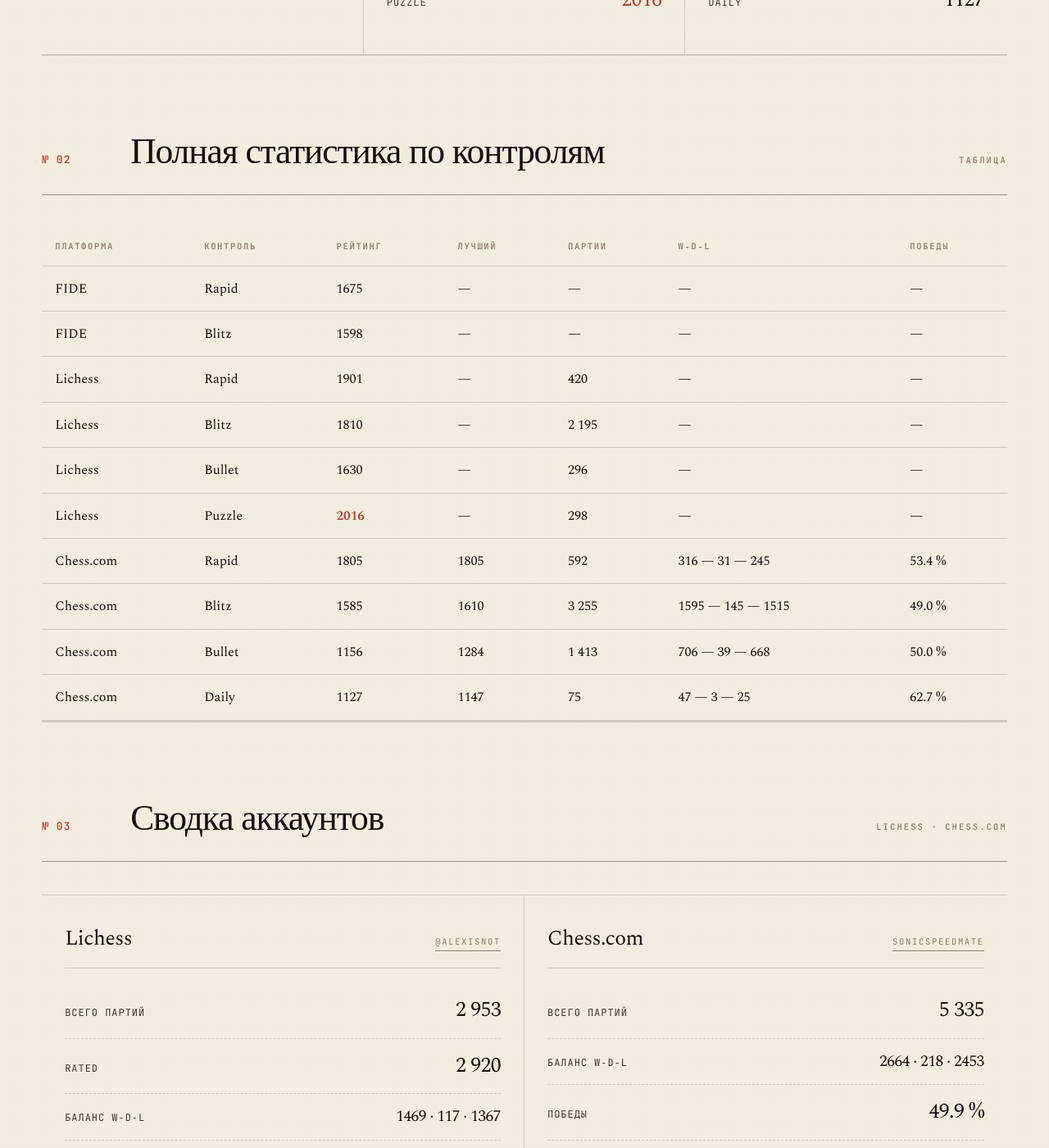
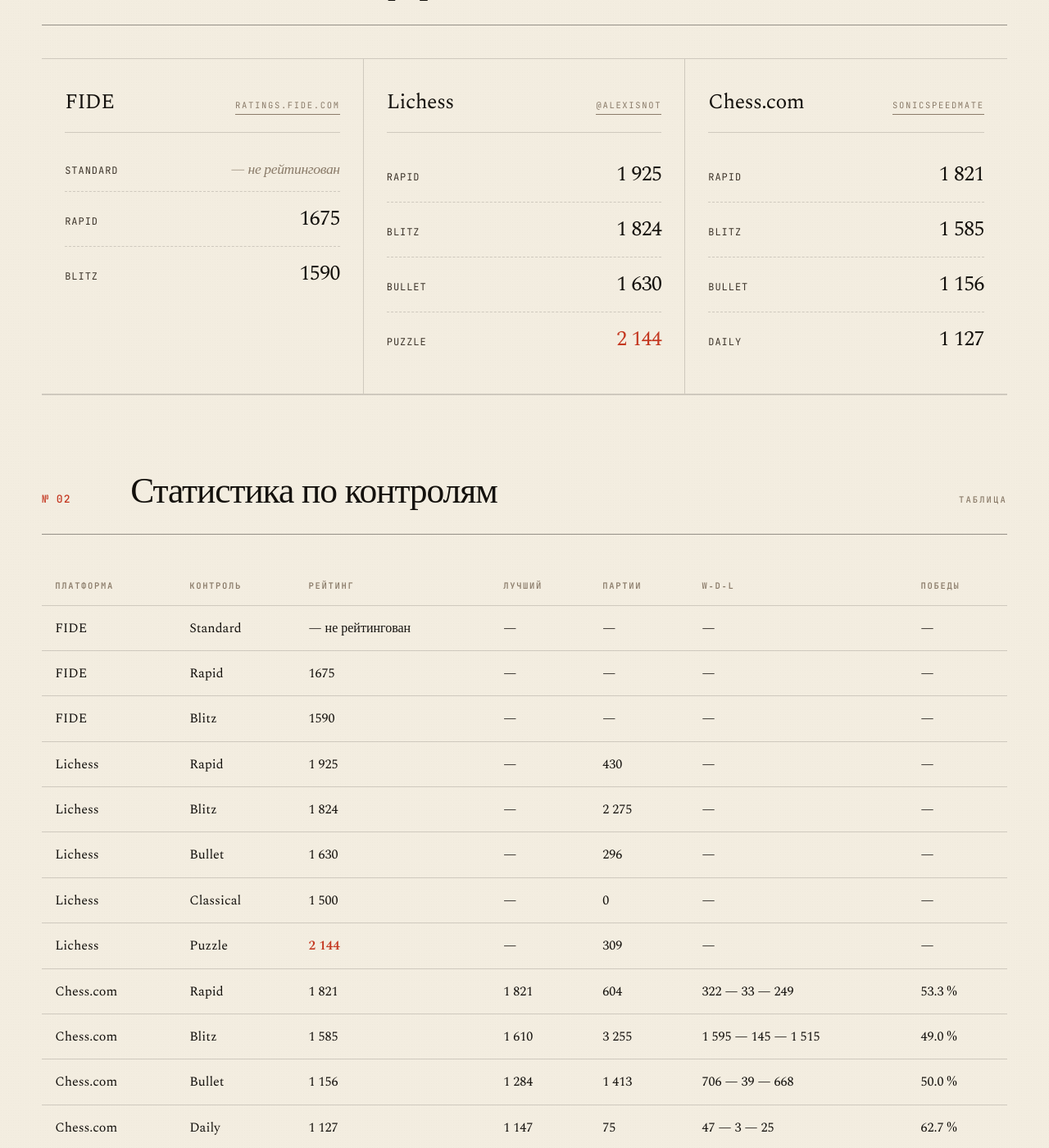
Before and after one commit to alexzavalny/zavalny_com, a Jekyll site: the page built from chess.md, in a window 1280 px wide and 1400 px high, scrolled down 1300 px. Shown: the whole window at 82% size. Built offline with Jekyll 4.4.1, drawn with Linux system fonts in a browser that asks for light colours; some of the changed text lies outside the part shown.

Commit message:
Update chess ratings

```diff
--- a/chess.md
+++ b/chess.md
@@ -1,11 +1,11 @@
 ---
-layout: default
+layout: page
 title: Шахматы
 permalink: /chess/
 masthead_left:
   - "Раздел IV"
   - "Шахматы"
-  - "Обновлено 22 мая 2026"
+  - "Обновлено 1 июня 2026"
 masthead_right:
   - "FIDE 11654651"
   - "Lichess @AlexIsNot"
@@ -18,152 +18,55 @@
     <h1 class="split-line">Шах<em>маты</em></h1>
   </div>
   <div class="h-right reveal">
-    <p class="h-stand">
-      Три аккаунта, два цвета фигур, один игрок. FIDE, Lichess и Chess.com — рейтинги, статистика и баланс партий за всё время.
-    </p>
+    <p class="h-stand">Три аккаунта, два цвета фигур, один игрок. FIDE, Lichess и Chess.com — рейтинги, статистика и баланс партий за всё время.</p>
     <div class="h-figures">
-      <div class="fig"><strong>2016</strong><span class="tag">Lichess puzzle</span></div>
-      <div class="fig"><strong>8 288</strong><span class="tag">партии</span></div>
+      <div class="fig"><strong>2 144</strong><span class="tag">Lichess puzzle</span></div>
+      <div class="fig"><strong>8 390</strong><span class="tag">партии</span></div>
       <div class="fig"><strong>49.9 %</strong><span class="tag">победы</span></div>
     </div>
   </div>
 </section>
 
 <section class="chess-stat-row reveal">
-  <div class="cs">
-    <span class="label">Лучший рейтинг</span>
-    <span class="v">2016</span>
-    <span class="sub">Lichess · Puzzle</span>
-  </div>
-  <div class="cs">
-    <span class="label">Лучший в игре</span>
-    <span class="v">1901</span>
-    <span class="sub">Lichess · Rapid</span>
-  </div>
-  <div class="cs">
-    <span class="label">Партий на Lichess</span>
-    <span class="v">2 953</span>
-    <span class="sub">1469‑117‑1367</span>
-  </div>
-  <div class="cs">
-    <span class="label">Партий на Chess.com</span>
-    <span class="v">5 335</span>
-    <span class="sub">2664‑218‑2453</span>
-  </div>
+  <div class="cs"><span class="label">Лучший рейтинг</span><span class="v">2 144</span><span class="sub">Lichess · Puzzle</span></div>
+  <div class="cs"><span class="label">Лучший в игре</span><span class="v">1 925</span><span class="sub">Lichess · Rapid</span></div>
+  <div class="cs"><span class="label">Партий на Lichess</span><span class="v">3 043</span><span class="sub">1 515‑122‑1 406</span></div>
+  <div class="cs"><span class="label">Партий на Chess.com</span><span class="v">5 347</span><span class="sub">2 670‑220‑2 457</span></div>
 </section>
 
 <section class="section reveal" style="padding-top: 40px; padding-bottom: 0;">
-  <div class="section-head">
-    <div class="num">№ 01</div>
-    <h2>Рейтинги по платформам</h2>
-    <div class="meta tag">Май 2026</div>
-  </div>
+  <div class="section-head"><div class="num">№ 01</div><h2>Рейтинги по платформам</h2><div class="meta tag">Июнь 2026</div></div>
   <div class="rating-grid">
-    <div class="rcard">
-      <div class="head">
-        <h3>FIDE</h3>
-        <a href="https://ratings.fide.com/profile/11654651" class="link" target="_blank" rel="noopener">ratings.fide.com</a>
-      </div>
-      <div class="rows">
-        <div class="rr"><span class="k">Standard</span><span class="vv muted">— не рейтингован</span></div>
-        <div class="rr"><span class="k">Rapid</span><span class="vv">1675</span></div>
-        <div class="rr"><span class="k">Blitz</span><span class="vv">1598</span></div>
-      </div>
-    </div>
-    <div class="rcard">
-      <div class="head">
-        <h3>Lichess</h3>
-        <a href="https://lichess.org/@/AlexIsNot" class="link" target="_blank" rel="noopener">@AlexIsNot</a>
-      </div>
-      <div class="rows">
-        <div class="rr"><span class="k">Rapid</span><span class="vv">1901</span></div>
-        <div class="rr"><span class="k">Blitz</span><span class="vv">1810</span></div>
-        <div class="rr"><span class="k">Bullet</span><span class="vv">1630</span></div>
-        <div class="rr"><span class="k">Puzzle</span><span class="vv" style="color:var(--red);">2016</span></div>
-      </div>
-    </div>
-    <div class="rcard">
-      <div class="head">
-        <h3>Chess.com</h3>
-        <a href="https://www.chess.com/member/SonicSpeedMate" class="link" target="_blank" rel="noopener">SonicSpeedMate</a>
-      </div>
-      <div class="rows">
-        <div class="rr"><span class="k">Rapid</span><span class="vv">1805</span></div>
-        <div class="rr"><span class="k">Blitz</span><span class="vv">1585</span></div>
-        <div class="rr"><span class="k">Bullet</span><span class="vv">1156</span></div>
-        <div class="rr"><span class="k">Daily</span><span class="vv">1127</span></div>
-      </div>
-    </div>
+    <div class="rcard"><div class="head"><h3>FIDE</h3><a href="https://ratings.fide.com/profile/11654651" class="link" target="_blank" rel="noopener">ratings.fide.com</a></div><div class="rows"><div class="rr"><span class="k">Standard</span><span class="vv muted">— не рейтингован</span></div><div class="rr"><span class="k">Rapid</span><span class="vv">1675</span></div><div class="rr"><span class="k">Blitz</span><span class="vv">1590</span></div></div></div>
+    <div class="rcard"><div class="head"><h3>Lichess</h3><a href="https://lichess.org/@/AlexIsNot" class="link" target="_blank" rel="noopener">@AlexIsNot</a></div><div class="rows"><div class="rr"><span class="k">Rapid</span><span class="vv">1 925</span></div><div class="rr"><span class="k">Blitz</span><span class="vv">1 824</span></div><div class="rr"><span class="k">Bullet</span><span class="vv">1 630</span></div><div class="rr"><span class="k">Puzzle</span><span class="vv" style="color:var(--red);">2 144</span></div></div></div>
+    <div class="rcard"><div class="head"><h3>Chess.com</h3><a href="https://www.chess.com/member/SonicSpeedMate" class="link" target="_blank" rel="noopener">SonicSpeedMate</a></div><div class="rows"><div class="rr"><span class="k">Rapid</span><span class="vv">1 821</span></div><div class="rr"><span class="k">Blitz</span><span class="vv">1 585</span></div><div class="rr"><span class="k">Bullet</span><span class="vv">1 156</span></div><div class="rr"><span class="k">Daily</span><span class="vv">1 127</span></div></div></div>
   </div>
 </section>
 
 <section class="section reveal" style="padding-bottom: 0;">
-  <div class="section-head">
-    <div class="num">№ 02</div>
-    <h2>Полная статистика по контролям</h2>
-    <div class="meta tag">таблица</div>
-  </div>
-  <div class="ctable-wrap">
-    <table class="ctable">
-      <thead><tr><th>Платформа</th><th>Контроль</th><th>Рейтинг</th><th>Лучший</th><th>Партии</th><th>W‑D‑L</th><th>Победы</th></tr></thead>
-      <tbody>
+  <div class="section-head"><div class="num">№ 02</div><h2>Статистика по контролям</h2><div class="meta tag">таблица</div></div>
+  <div class="ctable-wrap"><table class="ctable"><thead><tr><th>Платформа</th><th>Контроль</th><th>Рейтинг</th><th>Лучший</th><th>Партии</th><th>W‑D‑L</th><th>Победы</th></tr></thead><tbody>
+        <tr><td>FIDE</td><td>Standard</td><td>— не рейтингован</td><td>—</td><td>—</td><td>—</td><td>—</td></tr>
         <tr><td>FIDE</td><td>Rapid</td><td>1675</td><td>—</td><td>—</td><td>—</td><td>—</td></tr>
-        <tr><td>FIDE</td><td>Blitz</td><td>1598</td><td>—</td><td>—</td><td>—</td><td>—</td></tr>
-        <tr><td>Lichess</td><td>Rapid</td><td>1901</td><td>—</td><td>420</td><td>—</td><td>—</td></tr>
-        <tr><td>Lichess</td><td>Blitz</td><td>1810</td><td>—</td><td>2 195</td><td>—</td><td>—</td></tr>
-        <tr><td>Lichess</td><td>Bullet</td><td>1630</td><td>—</td><td>296</td><td>—</td><td>—</td></tr>
-        <tr><td>Lichess</td><td>Puzzle</td><td style="color:var(--red);font-weight:600;">2016</td><td>—</td><td>298</td><td>—</td><td>—</td></tr>
-        <tr><td>Chess.com</td><td>Rapid</td><td>1805</td><td>1805</td><td>592</td><td>316 — 31 — 245</td><td>53.4 %</td></tr>
-        <tr><td>Chess.com</td><td>Blitz</td><td>1585</td><td>1610</td><td>3 255</td><td>1595 — 145 — 1515</td><td>49.0 %</td></tr>
-        <tr><td>Chess.com</td><td>Bullet</td><td>1156</td><td>1284</td><td>1 413</td><td>706 — 39 — 668</td><td>50.0 %</td></tr>
-        <tr><td>Chess.com</td><td>Daily</td><td>1127</td><td>1147</td><td>75</td><td>47 — 3 — 25</td><td>62.7 %</td></tr>
-      </tbody>
-    </table>
+        <tr><td>FIDE</td><td>Blitz</td><td>1590</td><td>—</td><td>—</td><td>—</td><td>—</td></tr>
+        <tr><td>Lichess</td><td>Rapid</td><td>1 925</td><td>—</td><td>430</td><td>—</td><td>—</td></tr>
+        <tr><td>Lichess</td><td>Blitz</td><td>1 824</td><td>—</td><td>2 275</td><td>—</td><td>—</td></tr>
+        <tr><td>Lichess</td><td>Bullet</td><td>1 630</td><td>—</td><td>296</td><td>—</td><td>—</td></tr>
+        <tr><td>Lichess</td><td>Classical</td><td>1 500</td><td>—</td><td>0</td><td>—</td><td>—</td></tr>
+        <tr><td>Lichess</td><td>Puzzle</td><td><span style="color:var(--red);font-weight:600;">2 144</span></td><td>—</td><td>309</td><td>—</td><td>—</td></tr>
+        <tr><td>Chess.com</td><td>Rapid</td><td>1 821</td><td>1 821</td><td>604</td><td>322 — 33 — 249</td><td>53.3 %</td></tr>
+        <tr><td>Chess.com</td><td>Blitz</td><td>1 585</td><td>1 610</td><td>3 255</td><td>1 595 — 145 — 1 515</td><td>49.0 %</td></tr>
+        <tr><td>Chess.com</td><td>Bullet</td><td>1 156</td><td>1 284</td><td>1 413</td><td>706 — 39 — 668</td><td>50.0 %</td></tr>
+        <tr><td>Chess.com</td><td>Daily</td><td>1 127</td><td>1 147</td><td>75</td><td>47 — 3 — 25</td><td>62.7 %</td></tr>
+      </tbody></table></div>
+</section>
+
+<section class="section reveal">
+  <div class="section-head"><div class="num">№ 03</div><h2>Сводка аккаунтов</h2><div class="meta tag">Lichess · Chess.com</div></div>
+  <div class="rating-grid" style="grid-template-columns: 1fr 1fr;">
+    <div class="rcard"><div class="head"><h3>Lichess</h3><a href="https://lichess.org/@/AlexIsNot" class="link" target="_blank" rel="noopener">@AlexIsNot</a></div><div class="rows"><div class="rr"><span class="k">Всего партий</span><span class="vv">3 043</span></div><div class="rr"><span class="k">Rated</span><span class="vv">3 010</span></div><div class="rr"><span class="k">Баланс W‑D‑L</span><span class="vv" style="font-size:1.2rem;">1 515 · 122 · 1 406</span></div><div class="rr"><span class="k">Победы</span><span class="vv">49.8 %</span></div><div class="rr"><span class="k">Score rate</span><span class="vv">51.8 %</span></div><div class="rr"><span class="k">Puzzle Storm</span><span class="vv">35</span></div><div class="rr"><span class="k">Puzzle Racer</span><span class="vv">42</span></div><div class="rr"><span class="k">Puzzle Streak</span><span class="vv">33</span></div></div></div>
+    <div class="rcard"><div class="head"><h3>Chess.com</h3><a href="https://www.chess.com/member/SonicSpeedMate" class="link" target="_blank" rel="noopener">SonicSpeedMate</a></div><div class="rows"><div class="rr"><span class="k">Всего партий</span><span class="vv">5 347</span></div><div class="rr"><span class="k">Баланс W‑D‑L</span><span class="vv" style="font-size:1.2rem;">2 670 · 220 · 2 457</span></div><div class="rr"><span class="k">Победы</span><span class="vv">49.9 %</span></div><div class="rr"><span class="k">Score rate</span><span class="vv">52.0 %</span></div><div class="rr"><span class="k">Tactics high</span><span class="vv">1 902</span></div><div class="rr"><span class="k">Puzzle Rush</span><span class="vv">46 / 49</span></div><div class="rr"><span class="k">Статус</span><span class="vv muted" style="font-size:1.05rem;">premium</span></div><div class="rr"><span class="k">Followers</span><span class="vv">14</span></div></div></div>
   </div>
 </section>
 
-<section class="section reveal">
-  <div class="section-head">
-    <div class="num">№ 03</div>
-    <h2>Сводка аккаунтов</h2>
-    <div class="meta tag">Lichess · Chess.com</div>
-  </div>
-  <div class="rating-grid" style="grid-template-columns: 1fr 1fr;">
-    <div class="rcard">
-      <div class="head">
-        <h3>Lichess</h3>
-        <a href="https://lichess.org/@/AlexIsNot" class="link" target="_blank" rel="noopener">@AlexIsNot</a>
-      </div>
-      <div class="rows">
-        <div class="rr"><span class="k">Всего партий</span><span class="vv">2 953</span></div>
-        <div class="rr"><span class="k">Rated</span><span class="vv">2 920</span></div>
-        <div class="rr"><span class="k">Баланс W‑D‑L</span><span class="vv" style="font-size:1.2rem;">1469 · 117 · 1367</span></div>
-        <div class="rr"><span class="k">Победы</span><span class="vv">49.7 %</span></div>
-        <div class="rr"><span class="k">Score rate</span><span class="vv">51.7 %</span></div>
-        <div class="rr"><span class="k">Puzzle Storm</span><span class="vv">35</span></div>
-        <div class="rr"><span class="k">Puzzle Racer</span><span class="vv">42</span></div>
-        <div class="rr"><span class="k">Puzzle Streak</span><span class="vv">33</span></div>
-      </div>
-    </div>
-    <div class="rcard">
-      <div class="head">
-        <h3>Chess.com</h3>
-        <a href="https://www.chess.com/member/SonicSpeedMate" class="link" target="_blank" rel="noopener">SonicSpeedMate</a>
-      </div>
-      <div class="rows">
-        <div class="rr"><span class="k">Всего партий</span><span class="vv">5 335</span></div>
-        <div class="rr"><span class="k">Баланс W‑D‑L</span><span class="vv" style="font-size:1.2rem;">2664 · 218 · 2453</span></div>
-        <div class="rr"><span class="k">Победы</span><span class="vv">49.9 %</span></div>
-        <div class="rr"><span class="k">Score rate</span><span class="vv">52.0 %</span></div>
-        <div class="rr"><span class="k">Tactics high</span><span class="vv">1902</span></div>
-        <div class="rr"><span class="k">Puzzle Rush</span><span class="vv">46 / 49</span></div>
-        <div class="rr"><span class="k">Статус</span><span class="vv muted" style="font-size:1.05rem;">premium</span></div>
-        <div class="rr"><span class="k">Followers</span><span class="vv">14</span></div>
-      </div>
-    </div>
-  </div>
-</section>
-
-<p class="tag reveal" style="text-align:center;padding-bottom:48px;">
-  Данные из публичных профилей · обновлено 2026.05.22
-</p>
+<p class="tag reveal" style="text-align:center;padding-bottom:48px;">Данные из публичных профилей · обновлено 1 июня 2026</p>
```
